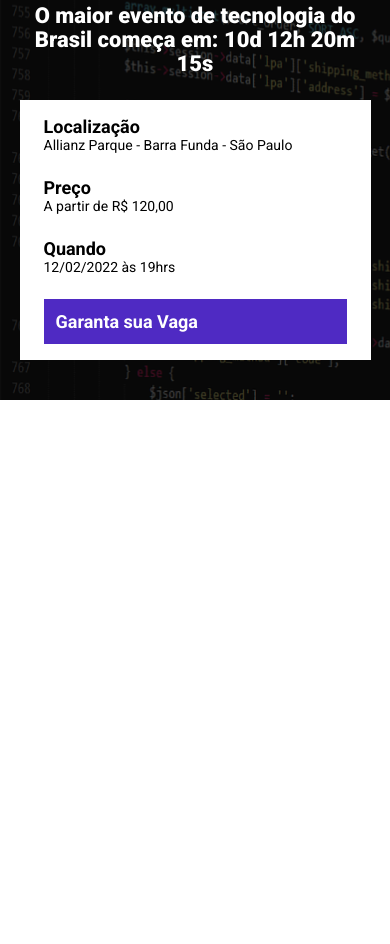
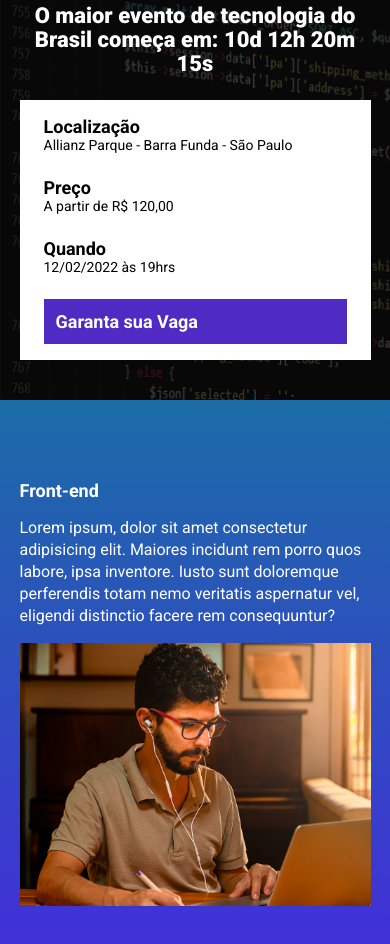
Before and after one commit to DirlanFRR/ebac_tech_talks, a website built with Parcel: page src/index.html in a window 390 px wide. Shown: the part 100-1044 px from the top of the page. Before the commit the page ends 844 px from the top, so only its background shows below. Built offline with nearby package versions, Linux system fonts and the light colour scheme.

Commit message:
"alterações "

```diff
--- a/src/index.html
+++ b/src/index.html
@@ -37,6 +37,17 @@
         </div>
     </div>
     </header>
+
+    <section class="event">
+        <div class="container">
+            <div class="event__details">
+                <h2 class="event__details__title">Front-end</h2>
+                <p class="event__details__description">Lorem ipsum, dolor sit amet consectetur adipisicing elit. Maiores incidunt rem porro quos labore, ipsa inventore. Iusto sunt doloremque perferendis totam nemo veritatis aspernatur vel, eligendi distinctio facere rem consequuntur?</p>
+            </div>
+            <img class="event__image" src="./images/frontend.png" alt="Front-end">
+        </div>
+    </section>
+
     <script src="scripts/main.js"></script>
 </body>
 </html>
--- /dev/null
+++ b/src/styles/_event.scss
@@ -0,0 +1,39 @@
+.event{
+    padding: 80px 0;
+    background-image: linear-gradient(#1B6CA7, #442BDB);
+    .container {
+        display: flex;
+    }
+
+    &__image {
+        max-width: 360px;
+    }
+
+    &__details {
+        margin-right: 40;
+        &__title {
+            font-size: 18px;
+            font-weight: bold;
+            margin-bottom: 16px;
+        }
+
+        &__description {
+            line-height: 22px;
+        }
+    }
+
+    @media (max-width: 640px) {
+        .container {
+            display: block;
+        }
+
+        &__image {
+            width: 100%;
+        }
+
+        &__details {
+            margin-right: 0;
+            margin-bottom: 16px;
+        }
+    }
+}
--- a/src/styles/main.scss
+++ b/src/styles/main.scss
@@ -2,7 +2,7 @@
 @use 'hero';
 @use 'components/_buttons';
 @use 'components/_infos_bar';
-
+@use 'event';
 
 
 
```
